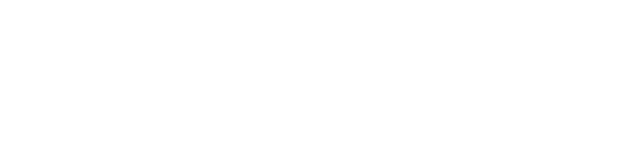
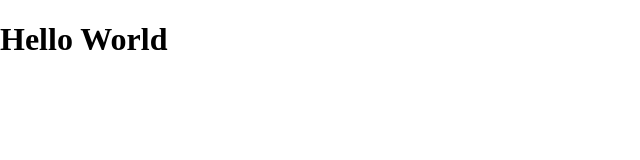
Before and after one commit to rveliza/template-test, a plain HTML site: page index.html in a window 1280 px wide. Shown: the whole page, without its empty margins (0-640 px from the left). Drawn offline with Linux system fonts and the light colour scheme.

Commit message:
Hello World

```diff
--- a/index.html
+++ b/index.html
@@ -10,8 +10,7 @@
     <link rel="stylesheet" href="style.css">
 </head>
 <body>
-    <!-- <i class="fa-brands fa-twitter"></i> -->
-    <!-- Script -->
+    <h1>Hello World</h1>
     <script src="script.js"></script>
 </body>
 </html>
```
